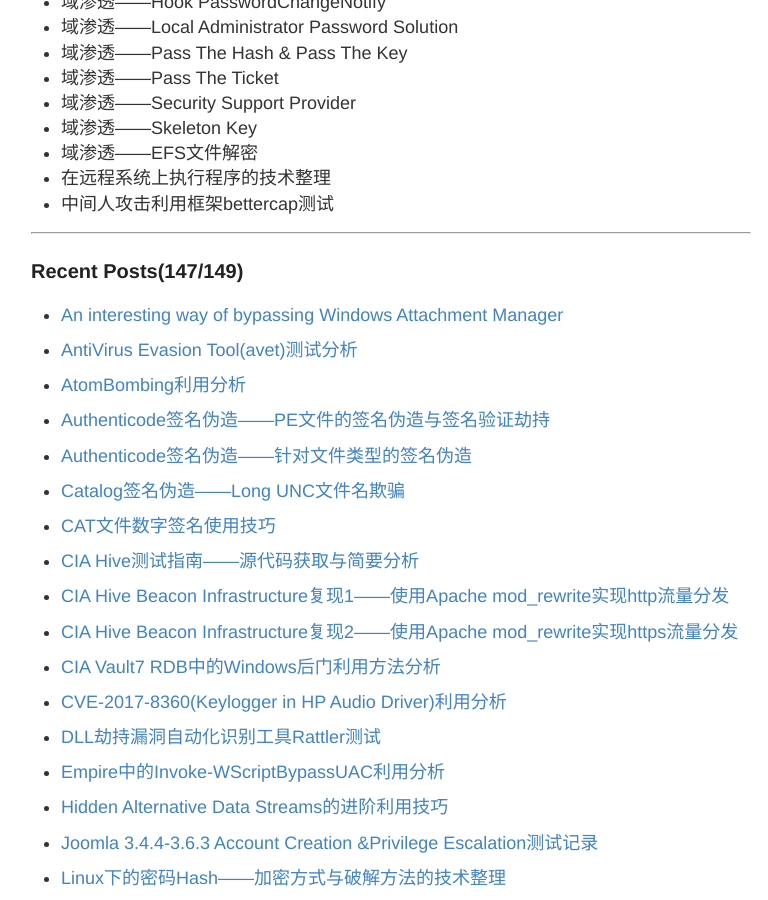
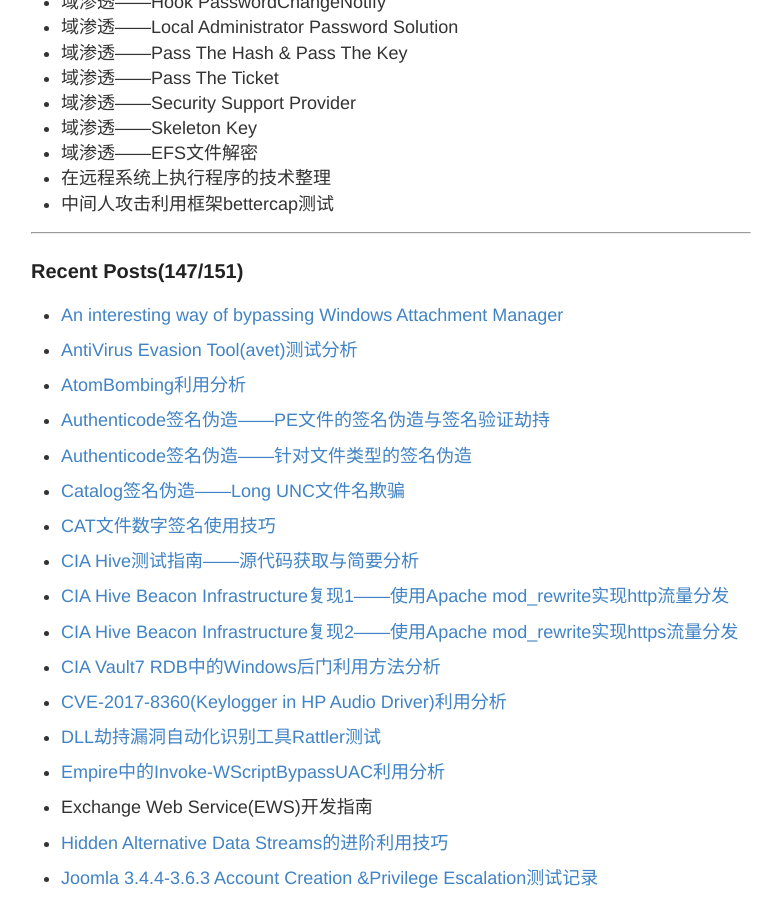
Before and after one commit to 3gstudent/backup-3gstudent.github.io, a Jekyll site: the page built from about.md, in a window 1280 px wide and 900 px high, scrolled down 1374 px. Shown: the whole window, without its empty margins (249-1017 px from the left). Built offline with Jekyll 4.4.1, drawn with Linux system fonts in a browser that asks for light colours; some of the changed text lies outside the part shown.

Commit message:
Update about.md

```diff
--- a/about.md
+++ b/about.md
@@ -65,7 +65,7 @@ Github:   [3gstudent](https://github.com/3gstudent)
 
 ---
 
-### Recent Posts(147/149)
+### Recent Posts(147/151)
 
 -
  [An interesting way of bypassing Windows Attachment Manager](https://3gstudent.github.io/3gstudent.github.io/An-interesting-way-of-bypassing-Windows-Attachment-Manager/)
@@ -108,6 +108,9 @@ Github:   [3gstudent](https://github.com/3gstudent)
 
 -
  [Empire中的Invoke-WScriptBypassUAC利用分析](https://3gstudent.github.io/3gstudent.github.io/Empire%E4%B8%AD%E7%9A%84Invoke-WScriptBypassUAC%E5%88%A9%E7%94%A8%E5%88%86%E6%9E%90/)
+
+-
+ Exchange Web Service(EWS)开发指南
 
 -
  [Hidden Alternative Data Streams的进阶利用技巧](https://3gstudent.github.io/3gstudent.github.io/Hidden-Alternative-Data-Streams%E7%9A%84%E8%BF%9B%E9%98%B6%E5%88%A9%E7%94%A8%E6%8A%80%E5%B7%A7/)
```
Also changed, not shown: other parts of about.md (+3 -0 lines).
